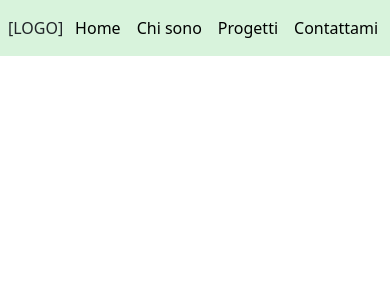
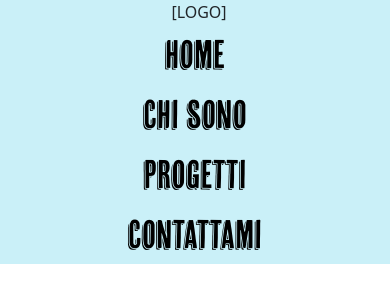
Before and after one commit to SimoneCampisi0/portfolio, an Angular app in the folder portfolio/: page / in a window 390 px wide. Shown: the top 302 px of the page. Built offline with nearby package versions, Linux system fonts and the light colour scheme.

Commit message:
add font and fix CSS

```diff
--- a/portfolio/src/app/header-menu/header-menu.component.css
+++ b/portfolio/src/app/header-menu/header-menu.component.css
@@ -5,10 +5,10 @@
   right: 0;
 
   display: flex;
-  background-color: #d8f3dc;
+  flex-direction: row;
+  background-color: #caf0f8;
   justify-content: space-between;
   align-items: center;
-  padding: 0.5em 0 0.5em 0;
 }
 
 .logo {  /* elemento 1 nel flex-container */
@@ -17,9 +17,13 @@
 
 .menu-flex { /* elemento 2 nel flex-container */
   display: flex;
+  flex-direction: row;
   list-style-type: none;
   margin: 0;
   padding: 0;
+
+  font-size: 2.5em;
+  font-family: 'CheapPine';
 }
 
 /* elemento 3 nel flex-container */
@@ -27,10 +31,21 @@
 }
 
 .flex-item {
-  margin: 0.5em;
+  margin: 0 0.5em 0 0.5em;
 }
 
 a {
   text-decoration: none;
   color: black;
 }
+
+
+@media (max-width: 800px) {
+  .flex-container {
+    flex-direction: column;
+  }
+  .menu-flex {
+    flex-direction: column;
+    text-align: center;
+  }
+}
--- a/portfolio/src/styles.css
+++ b/portfolio/src/styles.css
@@ -1 +1,5 @@
 /* You can add global styles to this file, and also import other style files */
+@font-face {
+  font-family: 'CheapPine';
+  src: url('/assets/cheap_pine.otf');
+}
```
Also changed, not shown: portfolio/src/assets/cheap_pine.otf (added).
